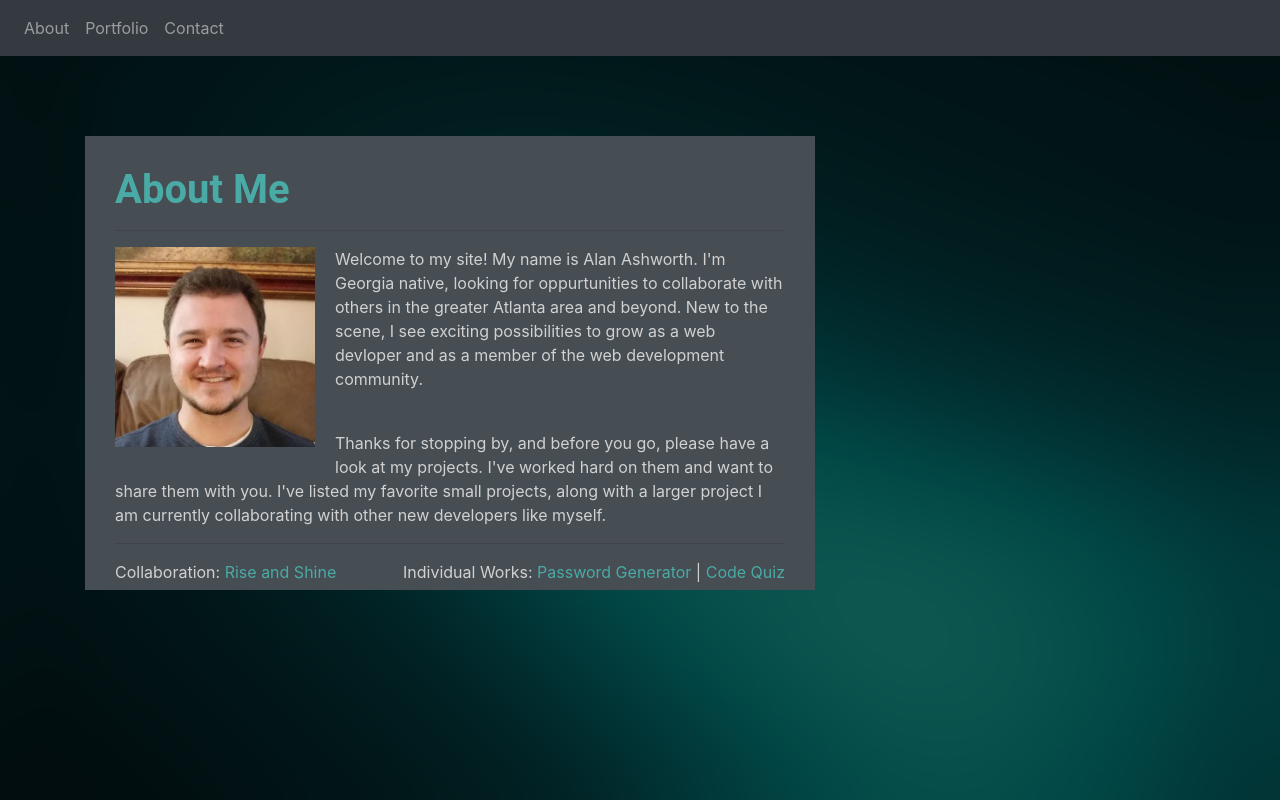
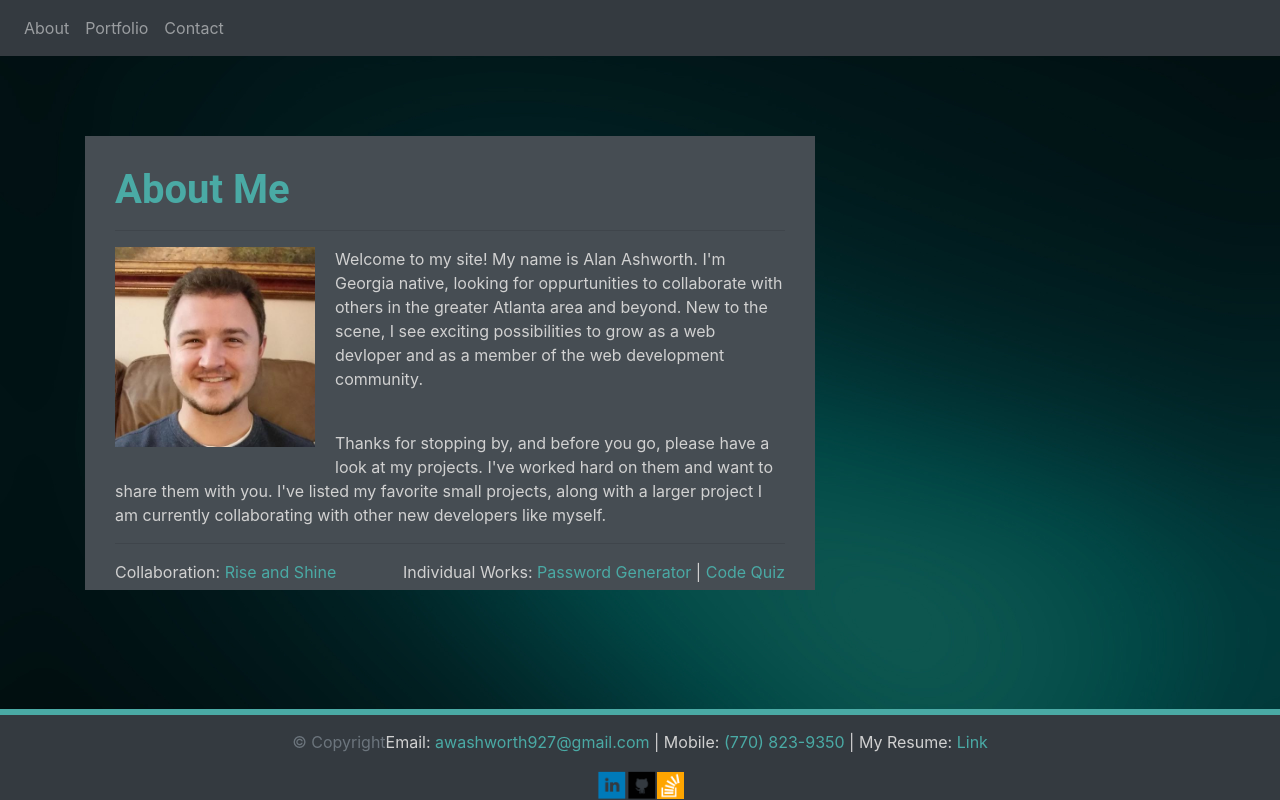
Before and after one commit to AlanAshworth/GT-Homework-20-React-Portfolio, a React (Create React App) app in the folder client/: page / in a window 1280 px wide. Built offline with nearby package versions, Linux system fonts and the light colour scheme.

Commit message:
Add Footer to app.

```diff
--- a/client/src/App.js
+++ b/client/src/App.js
@@ -4,6 +4,7 @@ import Navbar from "./components/shared/Navbar";
 import About from "./containers/About";
 import Portfolio from "./containers/Portfolio";
 import Contact from "./containers/Contact";
+import Footer from "./components/shared/Footer";
 import "./App.css";
 
 function App() {
@@ -14,6 +15,7 @@ function App() {
       <Route exact path="/about" component={About} />
       <Route exact path="/portfolio" component={Portfolio} />
       <Route path="/contact" component={Contact} />
+      <Footer />
     </Router>
   );
 }
```
